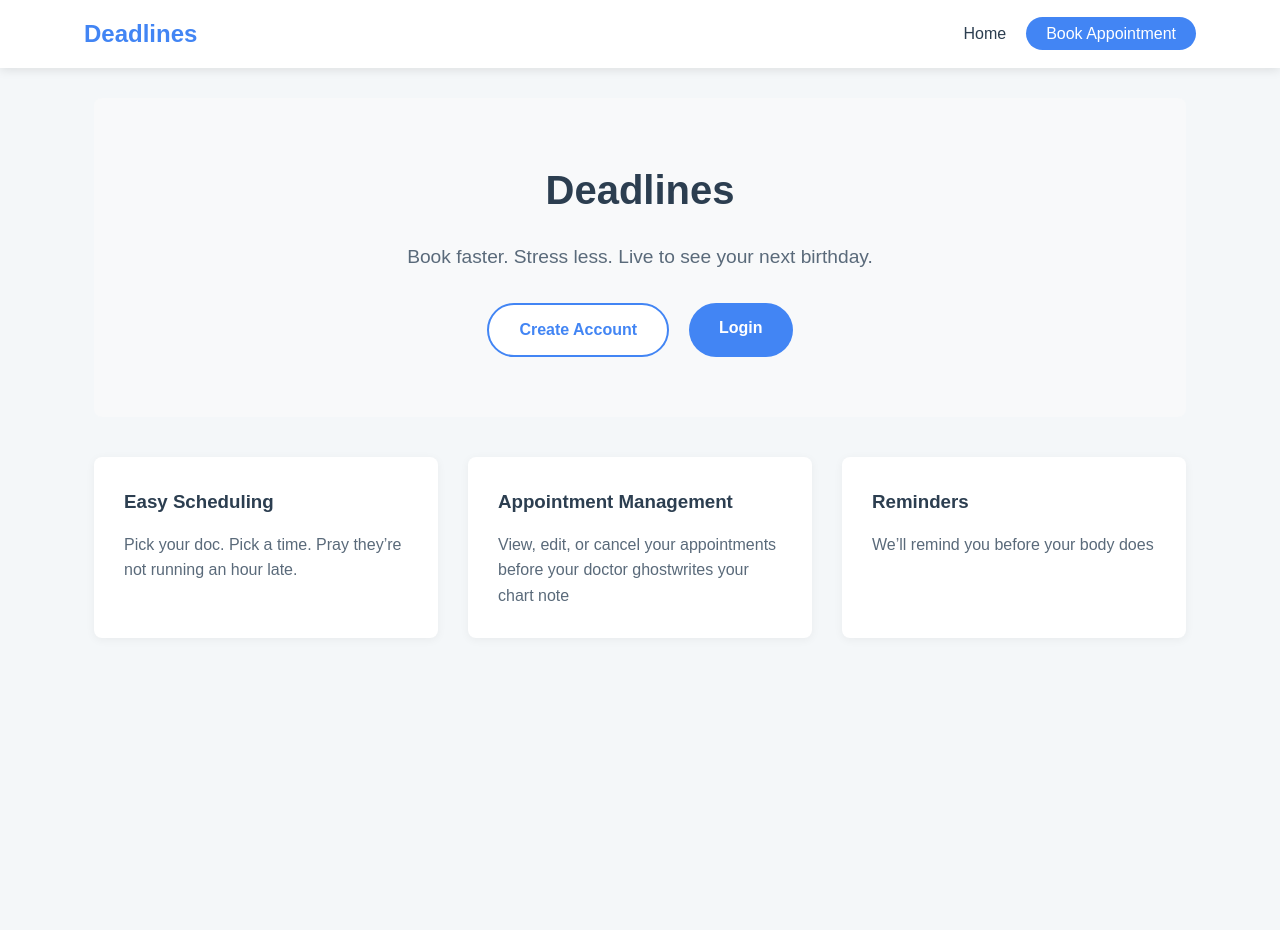
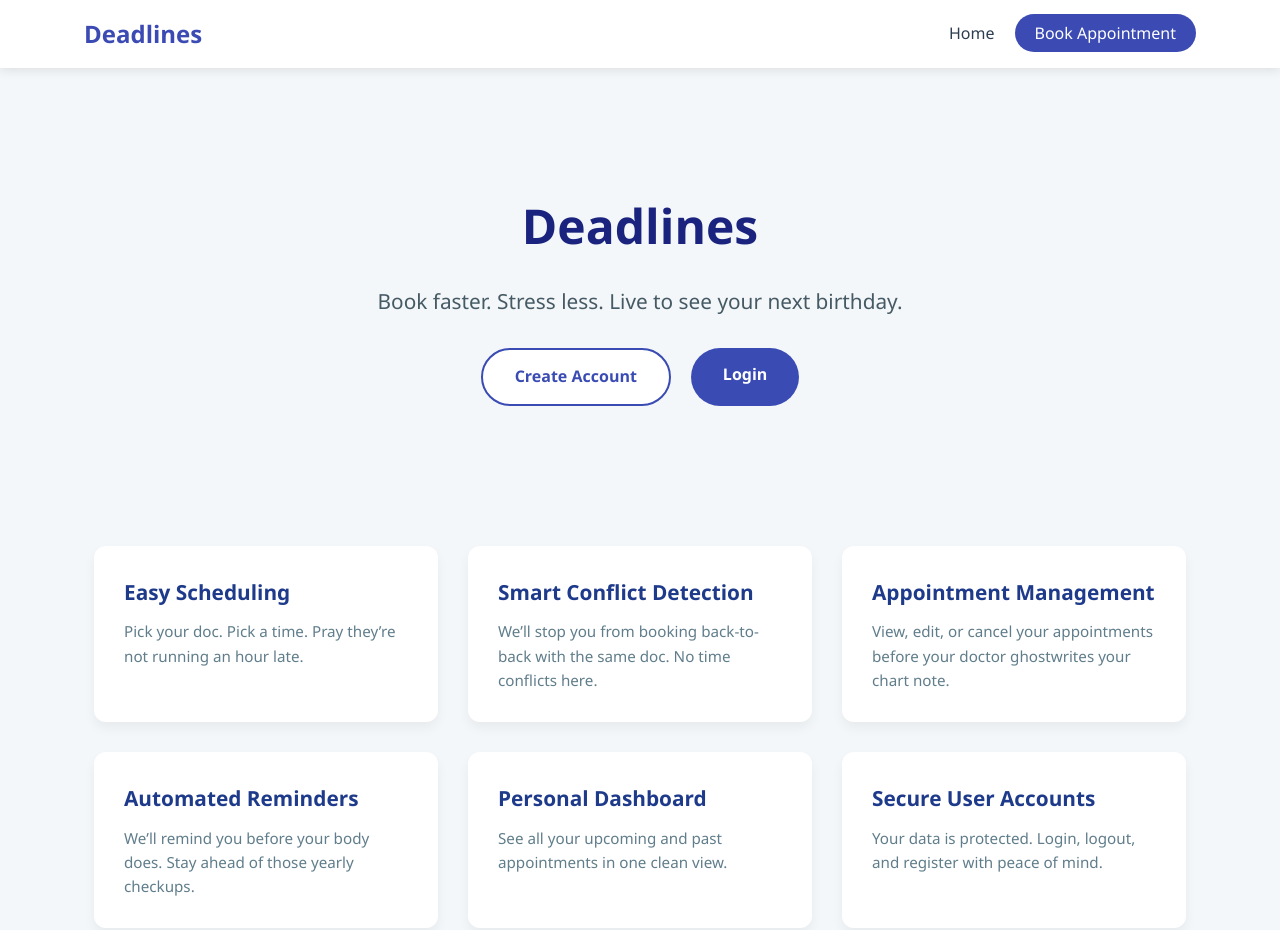
Before and after one commit to CptPrice743/appointment-scheduling, a React (Vite) app in the folder client/: page / in a window 1280 px wide. Shown: the top 930 px of the page. Before the commit the page ends 800 px from the top, so only its background shows below. Built offline with nearby package versions, Linux system fonts and the light colour scheme.

Commit message:
Update homepage

```diff
--- a/client/src/components/AppointmentList.jsx
+++ b/client/src/components/AppointmentList.jsx
@@ -61,12 +61,23 @@ const AppointmentList = () => {
     return new Date(dateString).toLocaleDateString(undefined, options);
   };
 
+  const formatTime12Hour = (timeStr) => {
+    const [hour, minute] = timeStr.split(':');
+    const date = new Date();
+    date.setHours(+hour);
+    date.setMinutes(+minute);
+    return date.toLocaleTimeString([], { hour: 'numeric', minute: '2-digit', hour12: true });
+  };
+
+
   const scheduledAppointments = appointments.filter(apt => apt.status === 'scheduled');
   const otherAppointments = appointments.filter(apt => apt.status !== 'scheduled');
 
   if (loading) {
     return <div className="loading">Loading appointments...</div>;
   }
+
+
 
   return (
     <div className="appointment-list">
@@ -86,7 +97,7 @@ const AppointmentList = () => {
               <h3>{appointment.patientName}</h3>
               <p><strong>Doctor:</strong> {appointment.doctorName}</p>
               <p><strong>Date:</strong> {formatDate(appointment.appointmentDate)}</p>
-              <p><strong>Time:</strong> {appointment.appointmentTime}</p>
+              <p><strong>Time:</strong> {formatTime12Hour(appointment.appointmentTime)}</p>
               <p><strong>Reason:</strong> {appointment.reason}</p>
               <p><strong>Email:</strong> {appointment.patientEmail}</p>
               <p><strong>Phone:</strong> {appointment.patientPhone}</p>
@@ -112,7 +123,7 @@ const AppointmentList = () => {
               <h3>{appointment.patientName}</h3>
               <p><strong>Doctor:</strong> {appointment.doctorName}</p>
               <p><strong>Date:</strong> {formatDate(appointment.appointmentDate)}</p>
-              <p><strong>Time:</strong> {appointment.appointmentTime}</p>
+              <p><strong>Time:</strong> {formatTime12Hour(appointment.appointmentTime)}</p>
               <p><strong>Reason:</strong> {appointment.reason}</p>
               <p><strong>Email:</strong> {appointment.patientEmail}</p>
               <p><strong>Phone:</strong> {appointment.patientPhone}</p>
--- a/client/src/components/Home.jsx
+++ b/client/src/components/Home.jsx
@@ -6,8 +6,7 @@ import AuthContext from '../context/AuthContext';
 const Home = () => {
   const { isAuthenticated } = useContext(AuthContext);
 
-
-  if (isAuthenticated) return null; // Do not show Home content to logged-in users
+  if (isAuthenticated) return null;
 
   return (
     <div className="home-container">
@@ -15,7 +14,6 @@ const Home = () => {
         <h1>Deadlines</h1>
         <p>Book faster. Stress less. Live to see your next birthday.</p>
 
-        {!isAuthenticated && (
         <div className="cta-buttons">
           <Link to="/register" className="cta-button register">
             Create Account
@@ -24,8 +22,6 @@ const Home = () => {
             Login
           </Link>
         </div>
-        )}
-
       </div>
 
       <div className="features-section">
@@ -33,13 +29,30 @@ const Home = () => {
           <h3>Easy Scheduling</h3>
           <p>Pick your doc. Pick a time. Pray they’re not running an hour late.</p>
         </div>
+
+        <div className="feature">
+          <h3>Smart Conflict Detection</h3>
+          <p>We’ll stop you from booking back-to-back with the same doc. No time conflicts here.</p>
+        </div>
+
         <div className="feature">
           <h3>Appointment Management</h3>
-          <p>View, edit, or cancel your appointments before your doctor ghostwrites your chart note</p>
+          <p>View, edit, or cancel your appointments before your doctor ghostwrites your chart note.</p>
         </div>
+
         <div className="feature">
-          <h3>Reminders</h3>
-          <p>We’ll remind you before your body does</p>
+          <h3>Automated Reminders</h3>
+          <p>We’ll remind you before your body does. Stay ahead of those yearly checkups.</p>
+        </div>
+
+        <div className="feature">
+          <h3>Personal Dashboard</h3>
+          <p>See all your upcoming and past appointments in one clean view.</p>
+        </div>
+
+        <div className="feature">
+          <h3>Secure User Accounts</h3>
+          <p>Your data is protected. Login, logout, and register with peace of mind.</p>
         </div>
       </div>
     </div>
--- a/client/src/index.css
+++ b/client/src/index.css
@@ -5,9 +5,11 @@
 }
 
 body {
-  font-family: "Arial", sans-serif;
+  font-family: 'Segoe UI', Tahoma, Geneva, Verdana, sans-serif;
   background-color: #f4f7f9;
+  color: #2c3e50;
   line-height: 1.6;
+  scroll-behavior: smooth;
 }
 
 .container {
@@ -32,7 +34,7 @@ body {
 }
 
 .navbar-logo {
-  color: #4285f4;
+  color: #3B4BB3;
   text-decoration: none;
   font-size: 1.5rem;
   font-weight: 700;
@@ -62,7 +64,7 @@ body {
 }
 
 .nav-links.book-btn {
-  background-color: #4285f4;
+  background-color: #3B4BB3;
   color: white;
   padding: 8px 20px;
   border-radius: 30px;
@@ -263,37 +265,40 @@ body {
 
 .hero-section {
   text-align: center;
-  padding: 60px 20px;
-  background-color: #f8f9fa;
-  border-radius: 8px;
-  margin-bottom: 40px;
+  padding: 80px 20px;
+  /* background: linear-gradient(135deg, #e3f2fd, #f1f8ff); */
+  border-radius: 16px;
+  margin-bottom: 50px;
+  /* box-shadow: 0 10px 25px rgba(0, 0, 0, 0.05); */
 }
 
 .hero-section h1 {
-  font-size: 2.5rem;
+  font-size: 3rem;
+  font-weight: 700;
+  color: #1a237e;
   margin-bottom: 20px;
-  color: #2c3e50;
 }
 
 .hero-section p {
-  font-size: 1.2rem;
-  margin-bottom: 30px;
-  color: #5a6a7a;
+  font-size: 1.3rem;
+  color: #455a64;
+  max-width: 600px;
+  margin: 0 auto 30px auto;
 }
 
 .cta-buttons {
   display: flex;
   justify-content: center;
+  flex-wrap: wrap;
   gap: 20px;
-  margin-top: 20px;
 }
 
 .cta-button {
-  display: inline-block;
-  padding: 12px 30px;
+  padding: 14px 32px;
   border-radius: 30px;
   text-decoration: none;
   font-weight: 600;
+  font-size: 1rem;
   transition: all 0.3s ease;
 }
 
@@ -303,45 +308,55 @@ body {
 }
 
 .cta-button.login {
-  background-color: #4285f4;
-  color: white;
+  background-color: #3a4cb3;
+  color: #fff;
 }
 
 .cta-button.register {
-  background-color: white;
-  color: #4285f4;
-  border: 2px solid #4285f4;
+  background-color: #ffffff;
+  color: #3a4cb3;
+  border: 2px solid #3a4cb3;
 }
 
 .cta-button:hover {
-  transform: translateY(-3px);
-  box-shadow: 0 4px 8px rgba(0, 0, 0, 0.1);
+  transform: translateY(-2px);
+  box-shadow: 0 6px 16px rgba(0, 0, 0, 0.1);
 }
 
 .features-section {
   display: grid;
-  grid-template-columns: repeat(auto-fit, minmax(300px, 1fr));
+  grid-template-columns: repeat(auto-fit, minmax(280px, 1fr));
   gap: 30px;
-  margin-top: 40px;
+  padding: 10px 0 60px 0;
 }
 
 .feature {
-  background-color: white;
+  background: #ffffff;
   padding: 30px;
-  border-radius: 8px;
-  box-shadow: 0 2px 10px rgba(0, 0, 0, 0.05);
-  transition: transform 0.3s ease;
+  border-radius: 12px;
+  box-shadow: 0 6px 12px rgba(0, 0, 0, 0.05);
+  transition: transform 0.3s ease, box-shadow 0.3s ease;
 }
 
 .feature:hover {
   transform: translateY(-5px);
+  box-shadow: 0 10px 20px rgba(0, 0, 0, 0.1);
 }
 
 .feature h3 {
-  color: #2c3e50;
-  margin-bottom: 15px;
+  font-size: 1.3rem;
+  color: #1e3a8a;
+  margin-bottom: 10px;
 }
 
 .feature p {
-  color: #5a6a7a;
+  color: #607d8b;
+  font-size: 0.95rem;
 }
+
+/* Home container spacing */
+.home-container {
+  max-width: 1200px;
+  margin: 0 auto;
+  padding: 30px 20px;
+}
```
Lines whose indentation alone changed are shown as unchanged.
